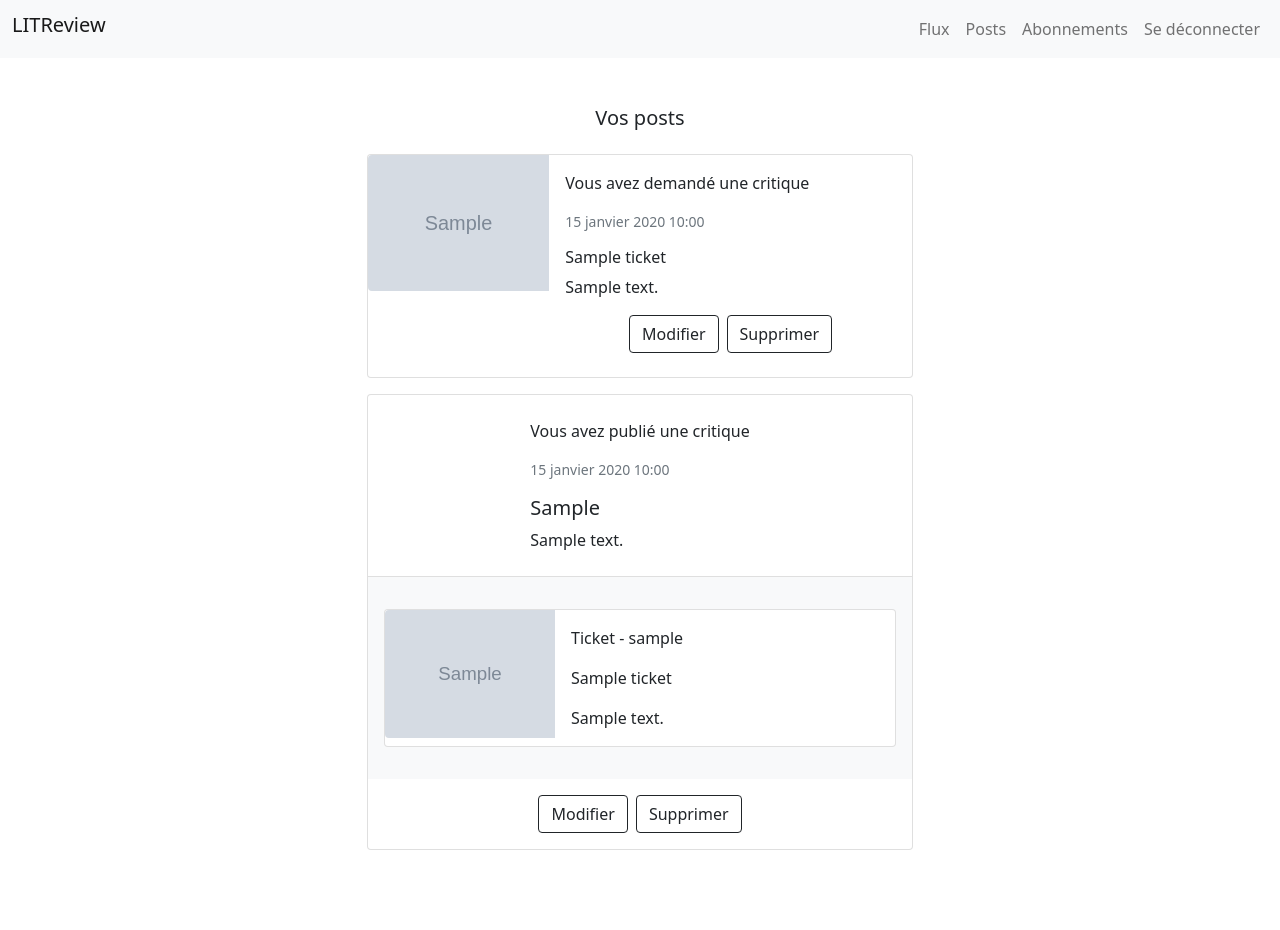
After one commit to celia-tois/books-articles-reviews-webapp, a Django app: page /posts/ in a window 1280 px wide. The commit adds this page. Run offline with Django 4.2, Linux system fonts and the light colour scheme; a user stored in the database is signed in; tables that the repository leaves empty hold one stand-in row (values such as "Sample post"); grey boxes marked "Sample" are stand-in pictures; some libraries are stand-ins or nearby versions.

Commit message:
Add posts view, create modify and delete tickets functionnality

```diff
--- /dev/null
+++ b/litreview/app/templates/app/posts.html
@@ -0,0 +1,76 @@
+{% extends 'base.html' %}
+
+{% block content %}
+
+    <div class="row justify-content-center my-5">
+        <h5 class="text-center">Vos posts</h5>
+        <div class="col-6 my-3">
+            {% for ticket in tickets %}
+                <div class="card mb-3" style="max-width: 700px;">
+                    <div class="row g-0">
+                        <div class="col-md-4">
+                            {% if ticket.image.url != null %}
+                                <img src="{{ ticket.image.url }}" class="img-fluid rounded-start" alt="Couverture livre">
+                            {% endif %}
+                        </div>
+                        <div class="col-md-8">
+                          <div class="card-body">
+                              <p>Vous avez demandé une critique</p>
+                              <p class="card-text">
+                                  <small class="text-muted">{{ ticket.time_created }}</small>
+                              </p>
+                              <h6 class="card-title">{{ ticket.title }}</h6>
+                              <p class="card-text">{{ ticket.description }}</p>
+                          </div>
+                            <div class="d-flex justify-content-center mb-4 gap-2">
+                                <a href="{% url 'edit_ticket' ticket.id %}" class="btn btn-outline-dark">Modifier</a>
+                                <a href="{% url 'delete-ticket' ticket.id %}" class="btn btn-outline-dark">Supprimer</a>
+                            </div>
+                        </div>
+                    </div>
+                </div>
+            {% endfor %}
+
+            {% for review in reviews %}
+                <div class="card g-0 my-3">
+                    <div class="card-header d-flex justify-content-center bg-transparent">
+                        <div class="my-3">
+                            {% if review.user == user_logged_in %}
+                                <p>Vous avez publié une critique</p>
+                            {% else %}
+                                <p>{{ ticket.user }} a publié une critique</p>
+                            {% endif %}
+                            <p class="card-text"><small class="text-muted">{{ review.time_created }}</small></p>
+                            <h5 class="card-title">{{ review.headline }}</h5>
+                            <p class="card-title"><i class="bi bi-star-fill"></i><i class="bi bi-star-fill"></i>
+                            </p>
+                            <p class="card-text">{{ review.body }}</p>
+                        </div>
+                    </div>
+                    <div class="card-body bg-light">
+                        <div class="card mb-3 mt-3" style="max-width: 540px;">
+                            <div class="row g-0">
+                                <div class="col-md-4">
+                                    {% if review.ticket.image.url != null %}
+                                        <img src="{{ review.ticket.image.url }}" class="img-fluid rounded-start" alt="Couverture livre">
+                                    {% endif %}
+                                </div>
+                                <div class="col-md-8">
+                                    <div class="card-body">
+                                        <p class="card-text">Ticket - {{ review.ticket.user }}</p>
+                                        <p class="card-text">{{ review.ticket.title }}</p>
+                                        <p class="card-text">{{ review.ticket.description }}</p>
+                                    </div>
+                                </div>
+                            </div>
+                        </div>
+                    </div>
+                    <div class="d-flex justify-content-center my-3 gap-2">
+                        <a href="{% url 'create_review' review.ticket.id %}" class="btn btn-outline-dark">Modifier</a>
+                        <a href="{% url 'create_review' review.ticket.id %}" class="btn btn-outline-dark">Supprimer</a>
+                    </div>
+                </div>
+            {%endfor %}
+        </div>
+    </div>
+{% endblock %}
--- a/litreview/app/views.py
+++ b/litreview/app/views.py
@@ -1,4 +1,4 @@
-from django.shortcuts import render, redirect
+from django.shortcuts import render, redirect, get_object_or_404
 from django.contrib.auth import get_user_model
 from django.contrib.auth.decorators import login_required
 from . import forms, models
@@ -18,6 +18,15 @@ def flux(request):
     reviews = models.Review.objects.filter(user=users_to_display[0])
     print(reviews)
     return render(request, 'app/flux.html', context={'tickets': tickets, 'reviews': reviews, 'user_logged_in': user_logged_in})
+
+
+@login_required
+def display_posts(request):
+    user_logged_in = User.objects.get(username=request.user)
+    tickets = models.Ticket.objects.filter(user=user_logged_in)
+    reviews = models.Review.objects.filter(user=user_logged_in)
+    return render(request, 'app/posts.html', context={'tickets': tickets, 'reviews': reviews, 'user_logged_in': user_logged_in})
+
 
 @login_required
 def follow_users(request):
@@ -68,6 +77,27 @@ def create_ticket(request):
 
 
 @login_required
+def edit_ticket(request, id):
+    ticket = get_object_or_404(models.Ticket, id=id)
+    form = forms.TicketForm(instance=ticket)
+    if request.method == 'POST':
+        form = forms.TicketForm(request.POST, request.FILES, instance=ticket)
+        if form.is_valid():
+            form.save()
+            return redirect('posts')
+    return render(request, 'app/edit_ticket.html', context={'form': form})
+
+
+@login_required
+def delete_ticket(request, id):
+    ticket = get_object_or_404(models.Ticket, id=id)
+    if request.method == 'POST':
+        ticket.delete()
+        return redirect('posts')
+    return render(request, 'app/delete_ticket.html', context={'ticket': ticket})
+
+
+@login_required
 def create_review(request, id):
     user_logged_in = User.objects.get(username=request.user)
     ticket = models.Ticket.objects.get(id=id)
--- a/litreview/litreview/urls.py
+++ b/litreview/litreview/urls.py
@@ -28,9 +28,12 @@ urlpatterns = [
     path('signup/', authentication.views.signup, name='signup'),
     path('logout/', LogoutView.as_view(next_page='login'), name='logout'),
     path('flux/', app.views.flux, name='flux'),
+    path('posts/', app.views.display_posts, name="posts"),
     path('subscriptions/', app.views.follow_users, name='subscriptions'),
     path('subscriptions/<int:id>/unfollow/', app.views.unfollow_user, name='unfollow_user'),
     path('create-ticket/', app.views.create_ticket, name='create_ticket'),
+    path('<int:id>/edit-ticket/', app.views.edit_ticket, name='edit_ticket'),
+    path('<int:id>/delete-ticket/', app.views.delete_ticket, name='delete-ticket'),
     path('<int:id>/create-review/', app.views.create_review, name='create_review'),
 ]
 
--- a/litreview/templates/base.html
+++ b/litreview/templates/base.html
@@ -34,6 +34,9 @@
                             <a class="nav-link" href="{% url 'flux' %}">Flux</a>
                         </li>
                         <li class="nav-item">
+                            <a class="nav-link" href="{% url 'posts' %}">Posts</a>
+                        </li>
+                        <li class="nav-item">
                             <a class="nav-link" href="{% url 'subscriptions' %}">Abonnements</a>
                         </li>
                         <li class="nav-item">
```
Also changed, not shown: litreview/app/templates/app/delete_ticket.html (added, +18 -0 lines), litreview/app/templates/app/edit_ticket.html (added, +14 -0 lines), litreview/media/couverture-de-livre_FHSfkoX.png (added).
